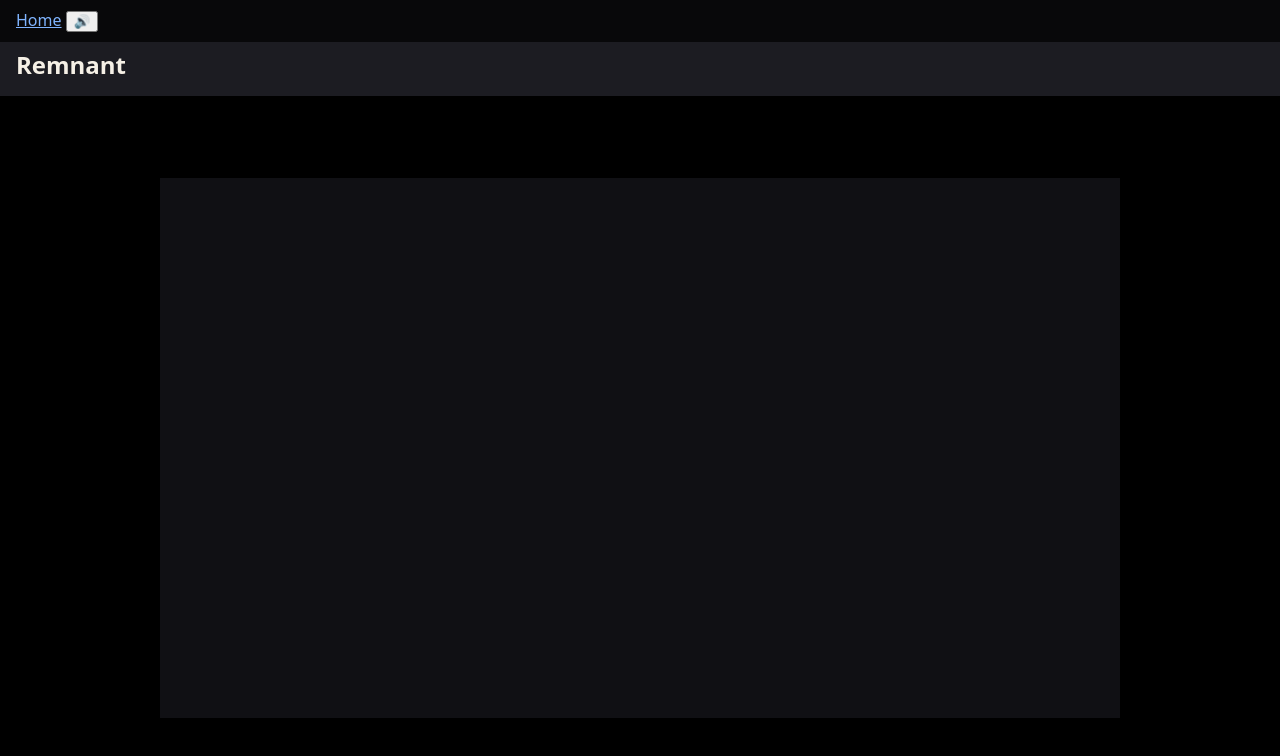
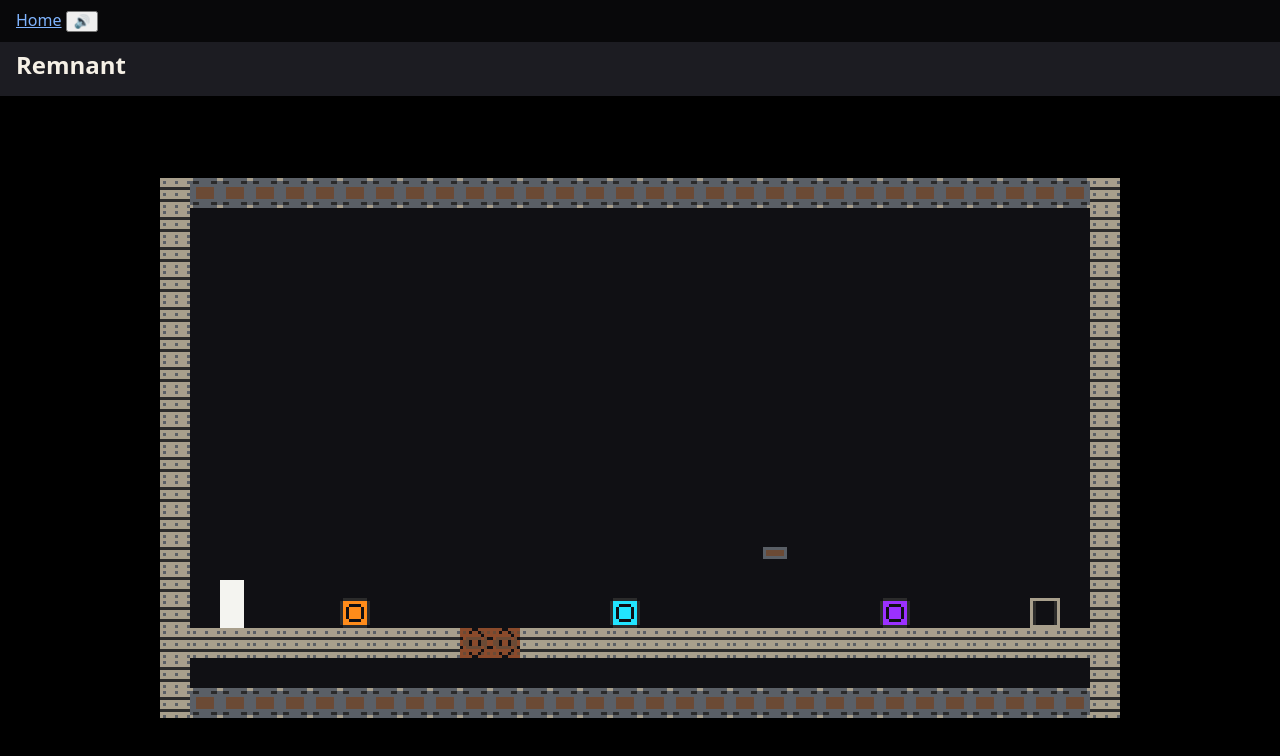
Before and after one commit to comp4020-agentic-coding-studio/comp4020-crit5-riteshsivaraman, an Astro site: page / in a window 1280 px wide. Built offline with nearby package versions, Linux system fonts and the light colour scheme; Astro itself is replaced by a stand-in of ours.

Commit message:
Renderer: bake tile atlas at boot, blit level and player rect
Builds src/game/render.ts (bakeAtlas, renderLevel) so the world actually
draws: bakeAtlas puts every tile kind's pixels into one offscreen atlas
canvas once at boot, renderLevel blits one tile per non-empty cell from
that atlas plus the player rect, per frame. Wires it into main.ts in
place of the placeholder fillRect, with a throwaway demo room (world.ts
and rooms/*.ts don't exist yet) so every tile kind is visible.

refs #14

```diff
--- /dev/null
+++ b/src/game/render.ts
@@ -0,0 +1,167 @@
+// The canvas painter: bakes tileset.ts's pixel data into an atlas once at
+// boot, then blits a Level and the player rect every frame. Per plan.md §5
+// this is one of the two modules (with input.ts) allowed to touch browser
+// canvas APIs — spec/pure-modules.test.ts allow-lists this file by name and
+// scans every other file under src/game for exactly that reason. Keep the
+// dependency direction one-way: this module may import tiles.ts, tileset.ts
+// and level.ts; none of those may import this one.
+//
+// Issue 14 (notes/agents/log.md [#14]): plan.md §11 item 2's "procedural
+// tile renderer" was never built when issue 2 shipped tilePixels() as pure
+// byte data — this file is that missing half. tilePixels() returns flat
+// RGBA per TILE*TILE tile; bakeAtlas() below does exactly one
+// putImageData() per distinct tile kind, once, into a single wide atlas
+// canvas, and renderLevel() then does one drawImage() per non-empty tile
+// per frame, reading from that atlas. Nothing here re-derives pixel bytes
+// after boot.
+import { TILE, type TileKind } from "./tiles";
+import { tilePixels, allTileKinds } from "./tileset";
+import { tileKindAt, type Level } from "./level";
+
+// ---------------------------------------------------------------------------
+// Minimal structural types for the canvas APIs this module needs. Kept
+// deliberately narrow (rather than importing lib.dom.d.ts's
+// CanvasRenderingContext2D/HTMLCanvasElement) so spec/render.test.ts can
+// drive this against a plain stub object with no jsdom canvas at all —
+// only the handful of members actually used need to match.
+// ---------------------------------------------------------------------------
+
+/** Whatever `ImageData` shape `putImageData` needs — real `ImageData` in a
+ * browser, a plain `{data, width, height}` object in tests. */
+export type ImageDataLike = {
+  readonly data: Uint8ClampedArray;
+  readonly width: number;
+  readonly height: number;
+};
+
+/** `image` is typed `unknown` because the real DOM `drawImage` overload set
+ * accepts several source types (canvas, image, bitmap) that this module
+ * doesn't need to distinguish — it only ever passes back the same atlas
+ * canvas object it created in `bakeAtlas`. */
+export interface RenderCtx {
+  imageSmoothingEnabled: boolean;
+  fillStyle: string;
+  fillRect(x: number, y: number, width: number, height: number): void;
+  clearRect(x: number, y: number, width: number, height: number): void;
+  putImageData(image: ImageDataLike, dx: number, dy: number): void;
+  drawImage(
+    image: unknown,
+    sx: number,
+    sy: number,
+    sWidth: number,
+    sHeight: number,
+    dx: number,
+    dy: number,
+    dWidth: number,
+    dHeight: number,
+  ): void;
+}
+
+export interface RenderCanvas {
+  readonly width: number;
+  readonly height: number;
+  getContext(kind: "2d"): RenderCtx | null;
+}
+
+/** Builds a fresh offscreen canvas of the given pixel size. main.ts passes
+ * `document.createElement("canvas")`; tests pass a stub that records calls. */
+export type CreateCanvas = (width: number, height: number) => RenderCanvas;
+
+/** Wraps flat RGBA bytes into whatever `putImageData` needs. main.ts passes
+ * `(data, w, h) => new ImageData(data, w, h)`; the default here is a plain
+ * object, which is all a test stub cares about. */
+export type CreateImageData = (data: Uint8ClampedArray, width: number, height: number) => ImageDataLike;
+
+const defaultCreateImageData: CreateImageData = (data, width, height) => ({ data, width, height });
+
+// ---------------------------------------------------------------------------
+// Atlas bake — once at boot
+// ---------------------------------------------------------------------------
+
+export type AtlasOffset = { x: number; y: number };
+
+export type Atlas = {
+  canvas: RenderCanvas;
+  /** Source rect (in atlas pixels) for each tile kind, TILE*TILE each. */
+  offsets: ReadonlyMap<TileKind, AtlasOffset>;
+};
+
+/**
+ * Bake every tile kind into one wide atlas canvas, left to right in
+ * `allTileKinds()` order, exactly once. Calls `putImageData` exactly once
+ * per distinct tile kind and never again — `renderLevel` below never calls
+ * it, so nothing rebuilds the atlas per frame.
+ */
+export function bakeAtlas(createCanvas: CreateCanvas, createImageData: CreateImageData = defaultCreateImageData): Atlas {
+  const kinds = allTileKinds();
+  const canvas = createCanvas(TILE * kinds.length, TILE);
+  const ctx = canvas.getContext("2d");
+  if (!ctx) {
+    throw new Error("render.ts: bakeAtlas could not get a 2d context from the atlas canvas");
+  }
+
+  const offsets = new Map<TileKind, AtlasOffset>();
+  kinds.forEach((kind, index) => {
+    const offset: AtlasOffset = { x: index * TILE, y: 0 };
+    offsets.set(kind, offset);
+    ctx.putImageData(createImageData(tilePixels(kind), TILE, TILE), offset.x, offset.y);
+  });
+
+  return { canvas, offsets };
+}
+
+// ---------------------------------------------------------------------------
+// Per-frame draw
+// ---------------------------------------------------------------------------
+
+export type PlayerRect = {
+  x: number;
+  y: number;
+  width: number;
+  height: number;
+};
+
+/** Tile kinds that never need a blit — pure floor, nothing to draw. Fragile
+ * tiles already destroyed join this set dynamically in `renderLevel`. */
+const SKIP_KIND: ReadonlySet<TileKind> = new Set<TileKind>(["empty"]);
+
+/** Not one of the reserved mechanic colours (tileset.ts's `g`/`y`/`v`) and
+ * not any terrain hue, so the player reads as a distinct foreground entity
+ * against the tileset per plan.md §4/§9. */
+const PLAYER_COLOR = "#f4f4f0";
+
+/**
+ * Draw one frame: background, every non-empty (and non-destroyed-fragile)
+ * tile in `level`'s grid blitted from `atlas`, then the player rect on top.
+ * One `drawImage` per qualifying tile — no other canvas writes per tile.
+ */
+export function renderLevel(
+  ctx: RenderCtx,
+  atlas: Atlas,
+  level: Level,
+  destroyed: ReadonlySet<string>,
+  player: PlayerRect,
+  backgroundColor = "#101014",
+): void {
+  const widthPx = level.width * TILE;
+  const heightPx = level.height * TILE;
+
+  ctx.fillStyle = backgroundColor;
+  ctx.fillRect(0, 0, widthPx, heightPx);
+
+  for (let y = 0; y < level.height; y++) {
+    for (let x = 0; x < level.width; x++) {
+      const kind = tileKindAt(level, x, y);
+      if (SKIP_KIND.has(kind)) continue;
+      if (kind === "fragile" && destroyed.has(`${x},${y}`)) continue;
+
+      const offset = atlas.offsets.get(kind);
+      if (!offset) continue;
+
+      ctx.drawImage(atlas.canvas, offset.x, offset.y, TILE, TILE, x * TILE, y * TILE, TILE, TILE);
+    }
+  }
+
+  ctx.fillStyle = PLAYER_COLOR;
+  ctx.fillRect(player.x, player.y, player.width, player.height);
+}
--- a/src/scripts/main.ts
+++ b/src/scripts/main.ts
@@ -4,6 +4,15 @@
 // and window events, and owns nothing that needs to be unit-testable.
 import { createLoop, type Loop } from "../game/loop";
 import { layout, INTERNAL_WIDTH, INTERNAL_HEIGHT, type Layout } from "../game/layout";
+import { parseLevel } from "../game/level";
+import { TILE, ROOM_WIDTH_TILES, ROOM_HEIGHT_TILES } from "../game/tiles";
+import {
+  bakeAtlas,
+  renderLevel,
+  type RenderCanvas,
+  type RenderCtx,
+  type PlayerRect,
+} from "../game/render";
 
 function required<T>(el: T | null, what: string): T {
   if (!el) throw new Error(`main.ts: expected ${what} in the page`);
@@ -64,17 +73,78 @@ function resize(): void {
 window.addEventListener("resize", resize);
 resize();
 
-// Placeholder render: render.ts (issue 2) owns the real tile atlas and the
-// game's visuals. This just proves the canvas is live and the fixed step
-// is actually running, without drawing anything that looks like a finished
-// scene yet.
+// Issue 14: bake the tileset atlas once at boot (never per frame — see
+// render.ts's bakeAtlas docs) using the real DOM canvas + ImageData ctors.
+function createCanvas(width: number, height: number): RenderCanvas {
+  const el = document.createElement("canvas");
+  el.width = width;
+  el.height = height;
+  return el as unknown as RenderCanvas;
+}
+
+const atlas = bakeAtlas(
+  createCanvas,
+  (data, width, height) => new ImageData(data as unknown as Uint8ClampedArray<ArrayBuffer>, width, height),
+);
+
+// Demo room: world.ts/rooms/*.ts (issues #6/#9) don't exist yet, so this is
+// a throwaway fixture built here in the bootstrap file, not a real room —
+// its only job is to put every tile kind on screen at once so a human can
+// judge legibility (issue 14's Done-when bullet 5) and to unblock the four
+// human checks issue 14 exists to unblock (notes/agents/log.md [#14]).
+// Exactly ROOM_WIDTH_TILES x ROOM_HEIGHT_TILES so it fills the 320x180
+// backbuffer with no camera/scroll needed.
+function buildDemoRows(): string[] {
+  const rows: string[][] = Array.from({ length: ROOM_HEIGHT_TILES }, () =>
+    Array.from({ length: ROOM_WIDTH_TILES }, () => "."),
+  );
+  const last = ROOM_HEIGHT_TILES - 1;
+  const right = ROOM_WIDTH_TILES - 1;
+
+  for (let x = 0; x < ROOM_WIDTH_TILES; x++) {
+    rows[0][x] = "%";
+    rows[last][x] = "%";
+  }
+  for (let y = 0; y < ROOM_HEIGHT_TILES; y++) {
+    rows[y][0] = "#";
+    rows[y][right] = "#";
+  }
+
+  // A floor to stand on, one row up from the bottom border, with a couple
+  // of fragile gaps so "=" reads next to solid "#" for comparison.
+  const floorY = last - 2;
+  for (let x = 1; x < right; x++) {
+    rows[floorY][x] = x === 10 || x === 11 ? "=" : "#";
+  }
+
+  rows[floorY - 1][6] = "G"; // growth pad
+  rows[floorY - 1][15] = "C"; // coolant
+  rows[floorY - 1][24] = "R"; // rewind machine
+  rows[floorY - 3][20] = ":"; // decor pipe, non-colliding
+
+  rows[floorY - 1][2] = "P"; // spawn
+  rows[floorY - 1][right - 2] = "E"; // exit
+
+  return rows.map((row) => row.join(""));
+}
+
+const demoLevel = parseLevel(buildDemoRows());
+const demoDestroyed = new Set<string>();
+const player: PlayerRect = {
+  x: demoLevel.spawn.x * TILE,
+  y: demoLevel.spawn.y * TILE - (16 - TILE),
+  width: 8,
+  height: 16,
+};
+
+// Rules/physics/world land in later issues; nothing to simulate yet, so the
+// step function stays empty and the player rect above is static.
 function step(_fixedDeltaMs: number): void {
-  // Rules/physics/world land in later issues; nothing to simulate yet.
+  // Nothing to simulate yet — see the comment above.
 }
 
 function render(): void {
-  ctx.fillStyle = "#101014";
-  ctx.fillRect(0, 0, INTERNAL_WIDTH, INTERNAL_HEIGHT);
+  renderLevel(ctx as unknown as RenderCtx, atlas, demoLevel, demoDestroyed, player);
 }
 
 const loop: Loop = createLoop(step);
```
Also changed, not shown: notes/agents/log.md (+40 -0 lines), spec/render.test.ts (added, +193 -0 lines).
